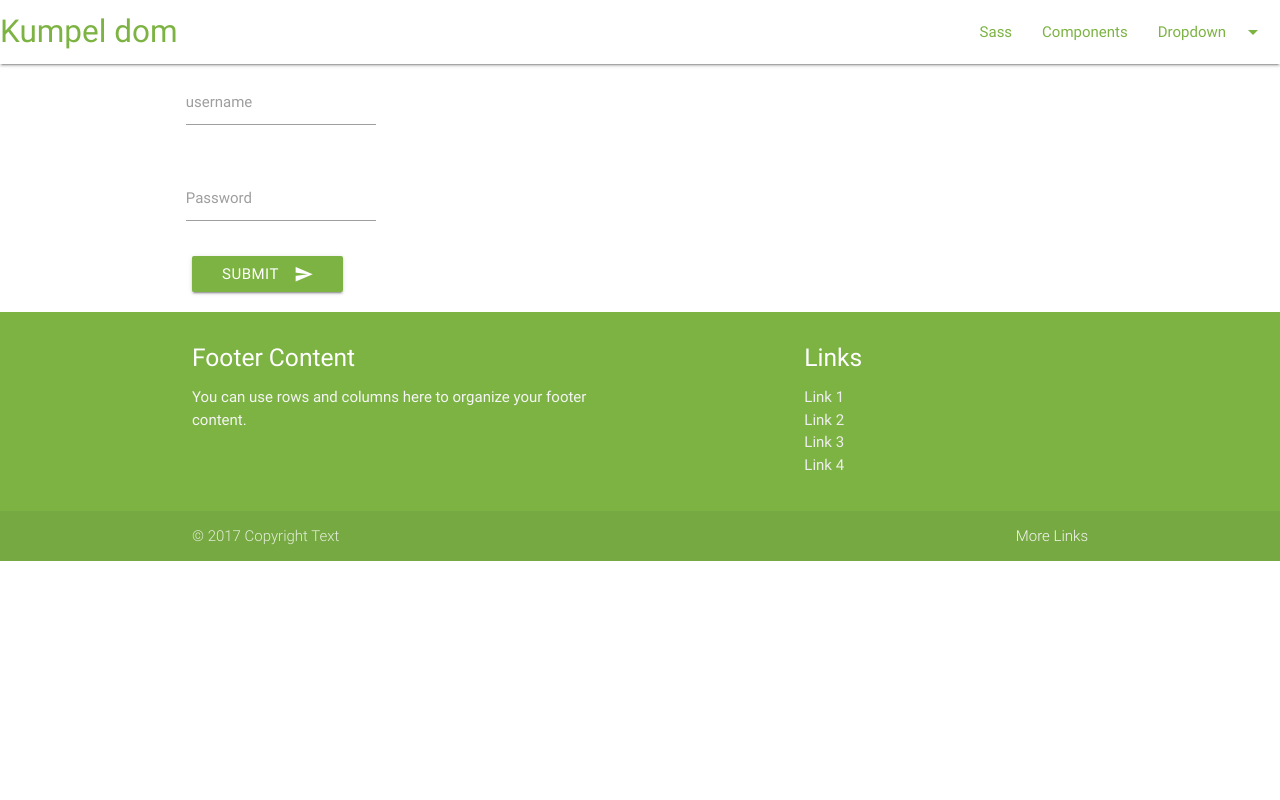
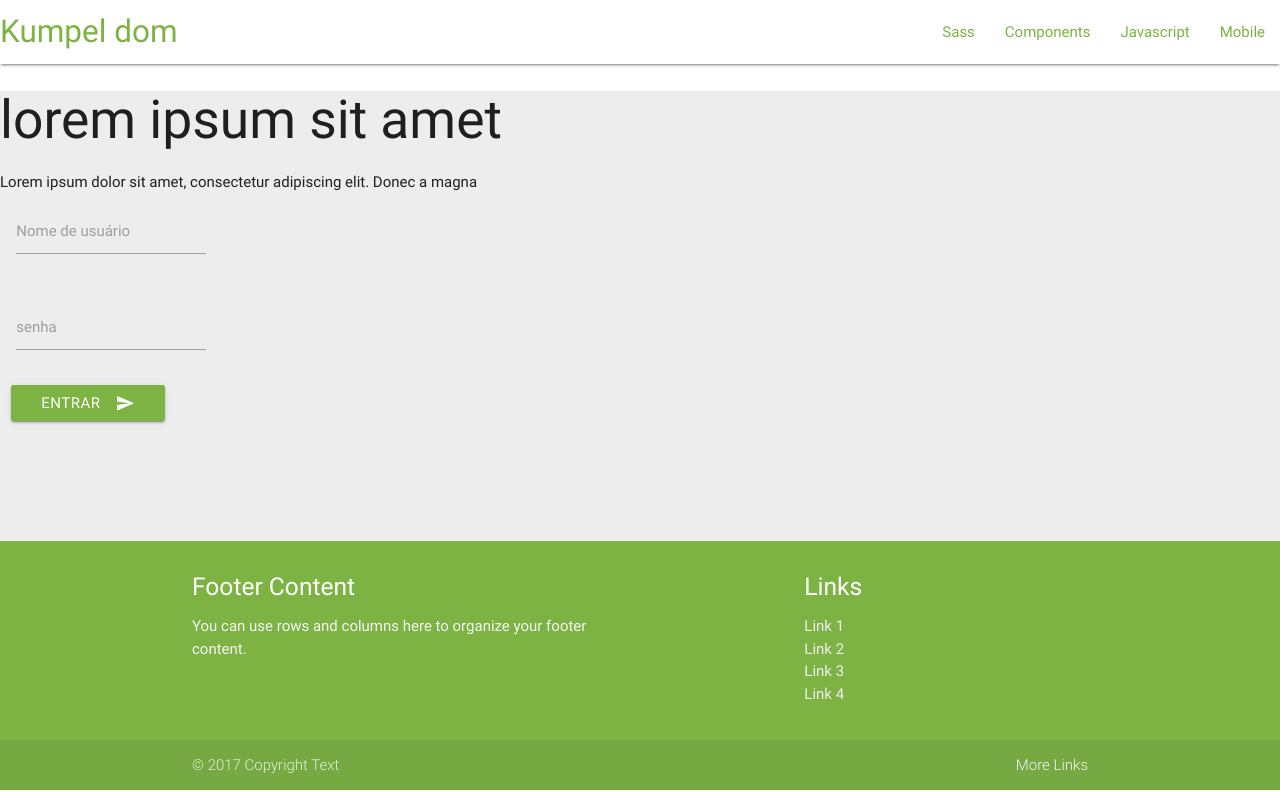
Before and after one commit to kumpel-dom/kumpel-dom-front, an Angular app: page / in a window 1280 px wide. Built offline with nearby package versions, Linux system fonts and the light colour scheme.

Commit message:
beginning the front-page

```diff
--- a/src/app/app.component.html
+++ b/src/app/app.component.html
@@ -1,33 +1,44 @@
-
 <header class="top-nav">
-  <ul id="dropdown1" class="dropdown-content">
-    <li><a href="#!">one</a></li>
-    <li><a href="#!">two</a></li>
-    <li class="divider"></li>
-    <li><a href="#!">three</a></li>
+  <nav>
+    <div class="nav-wrapper white">
+      <a href="#!" class="brand-logo">{{title}}</a>
+      <a href="#" data-activates="mobile-demo" class="button-collapse">
+        <i class="material-icons">menu</i>
+      </a>
+      <ul class="right hide-on-med-and-down">
+        <li>
+          <a href="sass.html">Sass</a>
+        </li>
+        <li>
+          <a href="badges.html">Components</a>
+        </li>
+        <li>
+          <a href="collapsible.html">Javascript</a>
+        </li>
+        <li>
+          <a href="mobile.html">Mobile</a>
+        </li>
       </ul>
-  <nav class="white">
-    <div class="nav-wrapper">
-      <div class="logo">
-        <div class="fill"></div>
-      <a href="#!" class="brand-logo">{{ title }}</a>
-    </div>
-      <ul class="right hide-on-med-and-down">
-        <li><a href="sass.html">Sass</a></li>
-        <li><a href="badges.html">Components</a></li>
-        <!-- Dropdown Trigger -->
-        <li><a class="dropdown-button" href="#!" data-activates="dropdown1">Dropdown<i class="material-icons right">arrow_drop_down</i></a></li>
+      <ul class="side-nav" id="mobile-demo">
+        <li>
+          <a href="sass.html">Sass</a>
+        </li>
+        <li>
+          <a href="badges.html">Components</a>
+        </li>
+        <li>
+          <a href="collapsible.html">Javascript</a>
+        </li>
+        <li>
+          <a href="mobile.html">Mobile</a>
+        </li>
       </ul>
     </div>
   </nav>
 </header>
 
-
 <main>
-
-<div class="container">
-    <app-auth></app-auth>
-  </div>
+    <app-index></app-index>
 </main>
 
 <footer class="page-footer light-green darken-1">
@@ -40,10 +51,18 @@
       <div class="col l4 offset-l2 s12">
         <h5 class="white-text">Links</h5>
         <ul>
-              <li><a class="grey-text text-lighten-3" href="#!">Link 1</a></li>
-              <li><a class="grey-text text-lighten-3" href="#!">Link 2</a></li>
-              <li><a class="grey-text text-lighten-3" href="#!">Link 3</a></li>
-              <li><a class="grey-text text-lighten-3" href="#!">Link 4</a></li>
+          <li>
+            <a class="grey-text text-lighten-3" href="#!">Link 1</a>
+          </li>
+          <li>
+            <a class="grey-text text-lighten-3" href="#!">Link 2</a>
+          </li>
+          <li>
+            <a class="grey-text text-lighten-3" href="#!">Link 3</a>
+          </li>
+          <li>
+            <a class="grey-text text-lighten-3" href="#!">Link 4</a>
+          </li>
         </ul>
       </div>
     </div>
--- a/src/app/auth/auth.component.html
+++ b/src/app/auth/auth.component.html
@@ -1,19 +1,21 @@
+<div>
 <div class="row">
-    <form class="col s12">
+    <form class="col s12" method="POST" onsubmit="return validate()">
       <div class="row">
         <div class="input-field inline">
           <input id="last_name" type="text" class="validate">
-          <label for="last_name">username</label>
+          <label for="last_name">{{username}}</label>
         </div>
       </div>
       <div class="row">
         <div class="input-field inline">
           <input id="password" type="password" class="validate">
-          <label for="password">Password</label>
+          <label for="password">{{password}}</label>
         </div>
       </div>
-      <button class="btn waves-effect waves-light light-green darken-1" type="submit" name="action">Submit
+      <button class="btn waves-effect waves-light light-green darken-1" type="submit" name="action">{{singin}}
           <i class="material-icons right">send</i>
         </button>
     </form>
   </div>
+</div>
--- a/src/app/auth/auth.component.ts
+++ b/src/app/auth/auth.component.ts
@@ -7,14 +7,15 @@ import { Component, OnInit } from '@angular/core';
 })
 export class AuthComponent implements OnInit {
 
-  fistname = 'Primeiro nome';
-  lastname = 'Ultimo nome';
-  username = 'Nome de usuário';
-  password = 'senha';
-  password2 = 'reente a senha';
-  email = 'e-mail';
-  tel = 'número de telefone';
-  singup = 'Cadastrar';
+  fistname: String = 'Primeiro nome';
+  lastname: String = 'Ultimo nome';
+  username: String = 'Nome de usuário';
+  password: String = 'senha';
+  password2: String = 'reente a senha';
+  email: String = 'e-mail';
+  tel: String = 'número de telefone';
+  singup: String = 'Cadastrar';
+  singin: String = 'Entrar';
 
   constructor() {
 
--- a/src/app/index/index.component.html
+++ b/src/app/index/index.component.html
@@ -1,4 +1,3 @@
-
 <section>
   <div class="bigtext">
     <h2>{{ bigmsg }}</h2>
```
Lines whose indentation alone changed are shown as unchanged.
